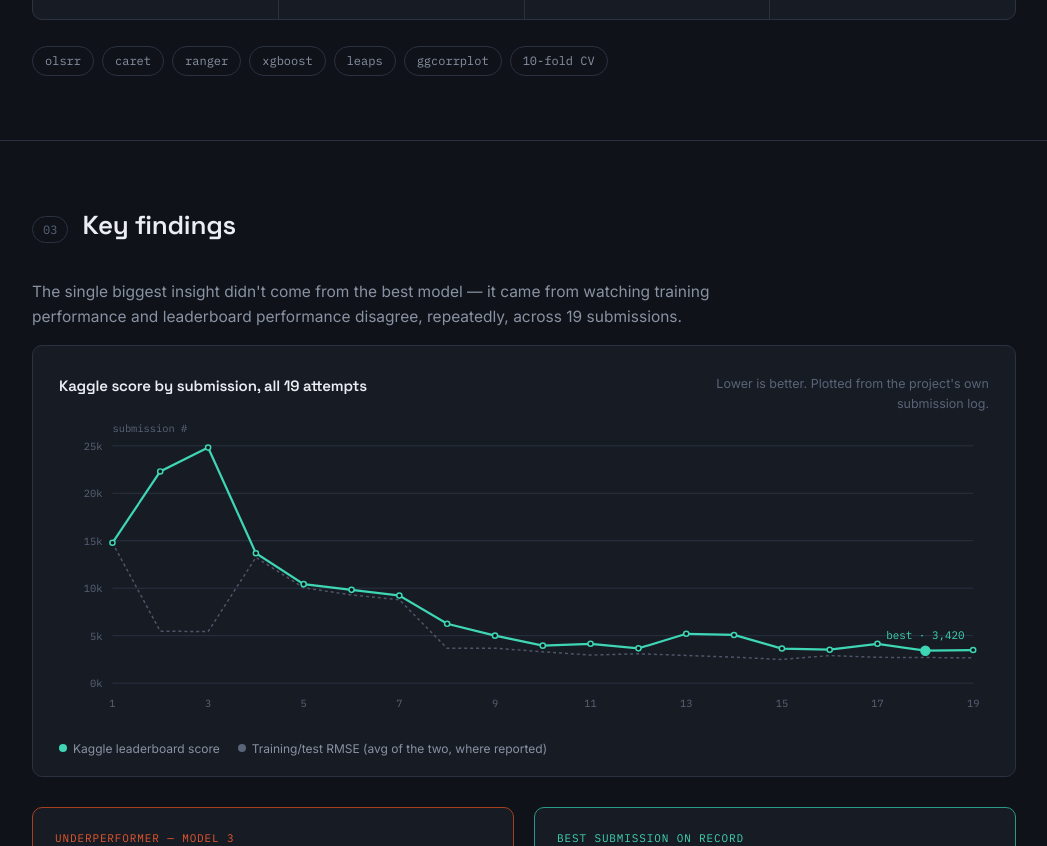
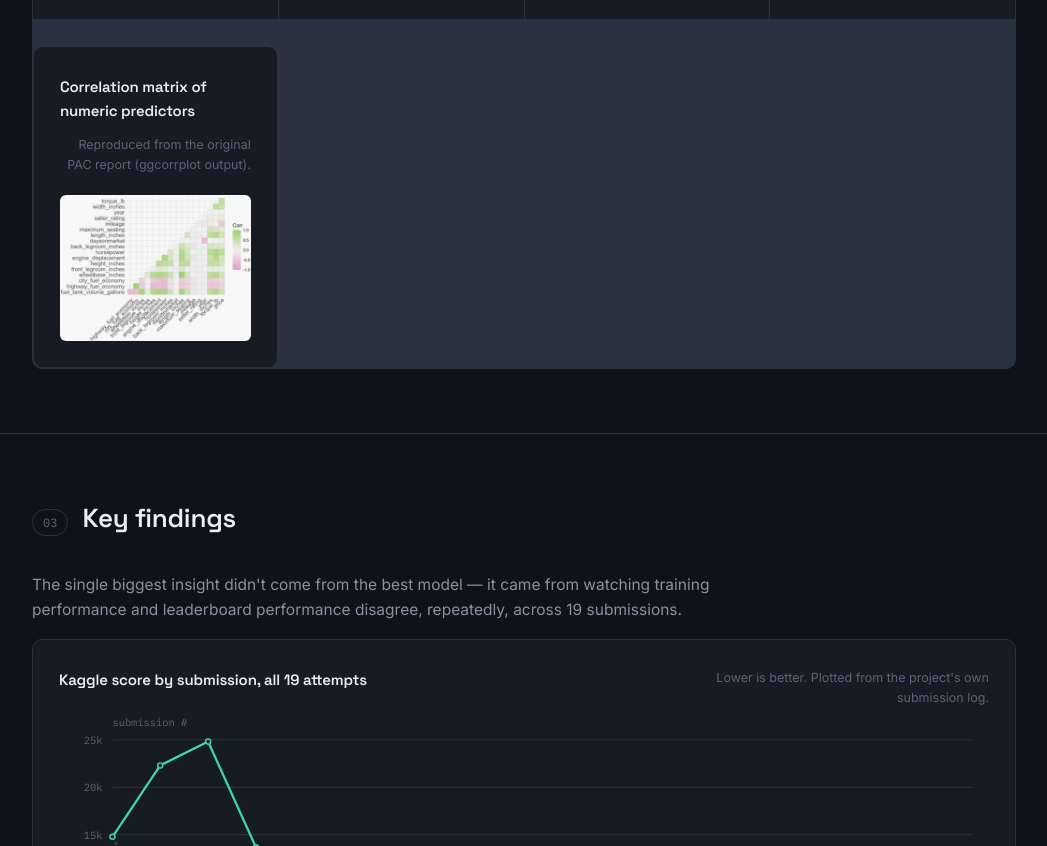
Before and after one commit to ambracaserta-prog/Portfolio, a plain HTML site: page projects/Used-Car-Price-Prediction.html in a window 1280 px wide. Shown: the part 1518-2364 px from the top of the page, without its empty margins (116-1163 px from the left). Drawn offline with Linux system fonts and the light colour scheme.

Commit message:
Update Used-Car-Price-Prediction.html

```diff
--- a/projects/Used-Car-Price-Prediction.html
+++ b/projects/Used-Car-Price-Prediction.html
@@ -219,11 +219,13 @@
         <h3>Validate &amp; diagnose</h3>
         <p>Compared training/test RMSE against the actual Kaggle score every day. When the two diverged sharply, treated it as a generalization problem to investigate — not a model to abandon.</p>
       </div>
-    </div>
-    <div class="tools-row">
-      <span class="pill">olsrr</span><span class="pill">caret</span><span class="pill">ranger</span><span class="pill">xgboost</span><span class="pill">leaps</span><span class="pill">ggcorrplot</span><span class="pill">10-fold CV</span>
-    </div>
+   <div class="chart-card" style="margin-top:26px;">
+  <div class="chart-top">
+    <h3>Correlation matrix of numeric predictors</h3>
+    <div class="note">Reproduced from the original PAC report (ggcorrplot output).</div>
   </div>
+  <img src="correlation-heatmap.png" alt="Correlation heatmap of numeric car-listing predictors, generated with ggcorrplot" style="width:100%;border-radius:6px;margin-top:14px;filter:brightness(0.97);">
+</div>
 </section>
 
 <section class="block" id="findings">
```
